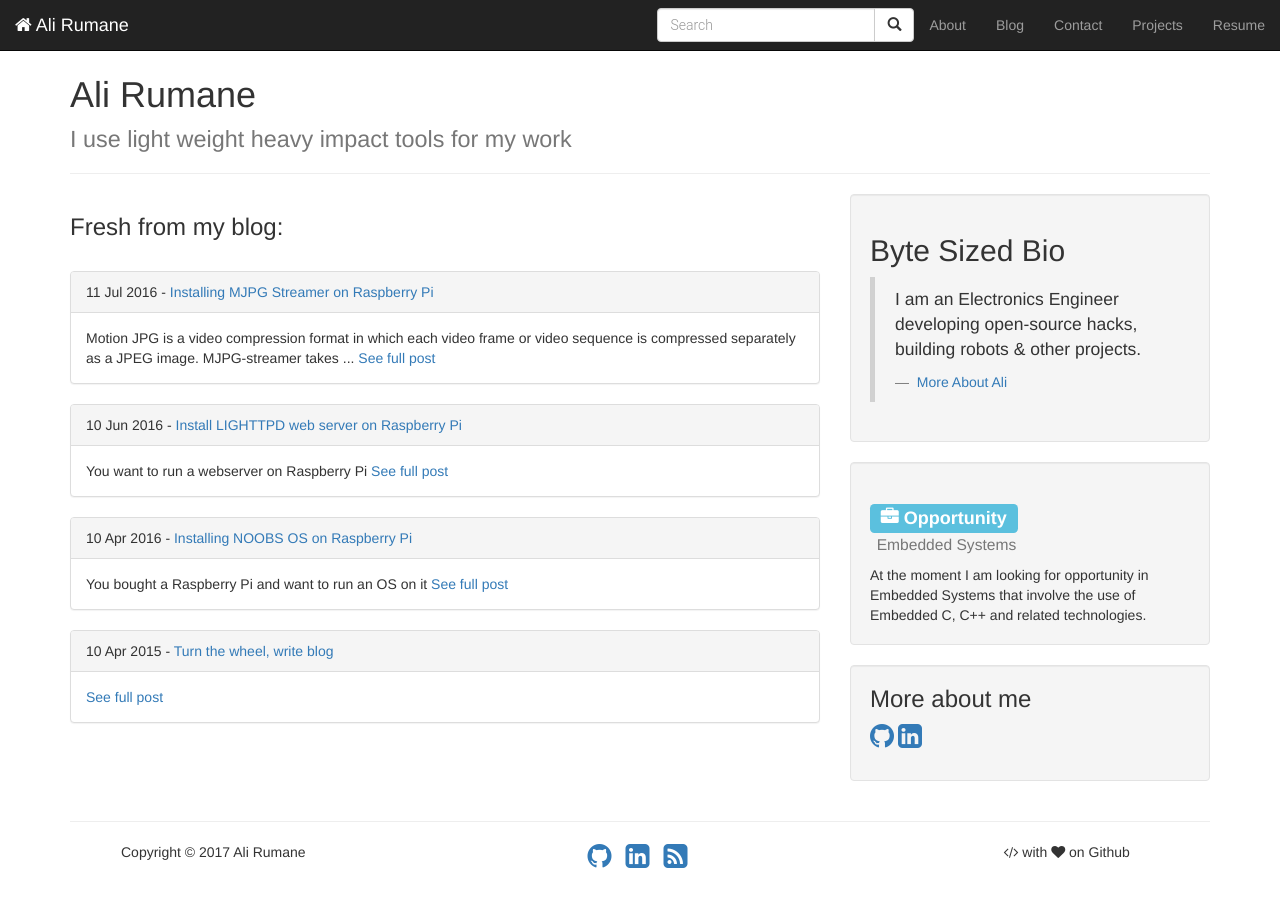
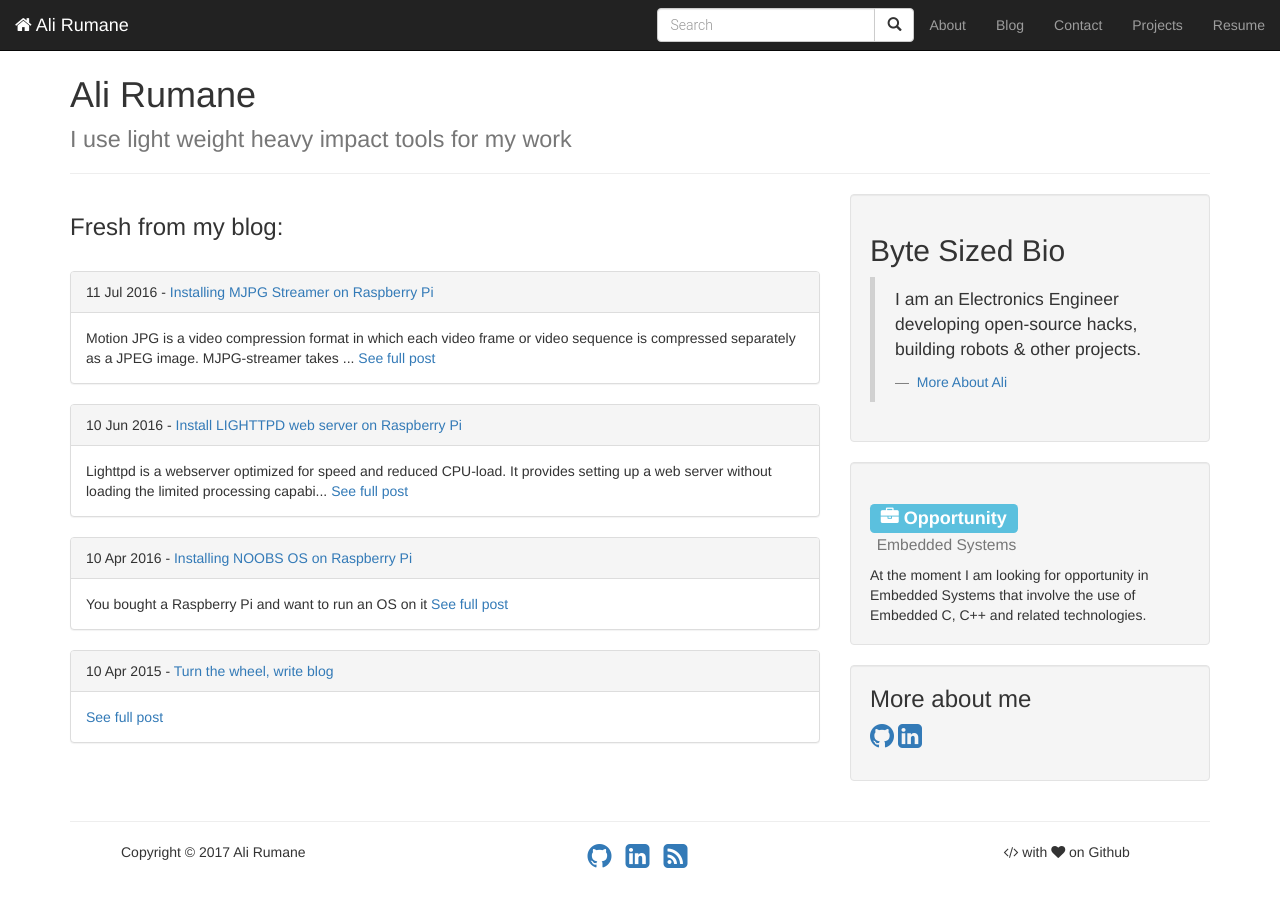
Before and after one commit to alirumane/ali-backup, a Jekyll site: the page built from index.md, in a window 1280 px wide. Built offline with Jekyll 4.4.1, drawn with Linux system fonts in a browser that asks for light colours.

Commit message:
Update 2016-06-10-install-lighttpd-on-raspberry-pi.md

````diff
--- a/_posts/2016-06-10-install-lighttpd-on-raspberry-pi.md
+++ b/_posts/2016-06-10-install-lighttpd-on-raspberry-pi.md
@@ -4,18 +4,29 @@
 tags: [Raspberry Pi, lighttpd, server]
 category: Raspberry Pi Tutorials
 thumbnail : /thumbs/install-lighttpd-on-raspberry-pi.png
-description: You want to run a webserver on Raspberry Pi
+description: Lighttpd is a webserver optimized for speed and reduced CPU-load. It provides setting up a web server without loading the limited processing capability which is ideal for providing web access to the Raspberry Pi as a monitoring tool, or as a lightweight webserver for a personal use.
 ---
+<div class="row">
+<div class="col-md-10">
+<div class="intro">
 <img src="{{ page.thumbnail }}" alt="{{page.title}}">
->You want to run a webserver on Raspberry Pi
+<i class="fa fa-quote-left fa-2x fa-pull-left fa-border"></i>
+<p>{{page.description}}</p>
+</div>
+</div>
+</div>
+
+[Lighttpd](http://www.lighttpd.net/) is an open-source web server optimized for speed-critical, high-performance environments while maintaining standards-compliant, secure and flexible.
+
+It has a very low memory footprint compared to other web servers and takes care of CPU-load.
+Running a light webserver on Linux with Lighttpd and Raspberry Pi:
 
 * Do not remove this line (it will not be displayed)
 {:toc}
 
-[Lighttpd](http://www.lighttpd.net/) is an open-source web server optimized for speed-critical, high-performance environments while maintaining standards-compliant, secure and flexible.
+## A. General
 
- It has a very low memory footprint compared to other web servers and takes care of CPU-load.
-
+Overview and comparison of Memory Usage and Connection Requests.
 
 #### Memory Usage
 
@@ -33,22 +44,24 @@
 Also the requests per second for Lighttpd is suitable for  applications running on Raspberry Pi.
 
 
-## A. Setting up
+## B. Setting up
 
 #### 1. Installing lighttpd
 
 To install the lighttpd web server type the following commands in terminal
 
 
-```shell
+```
 sudo apt-get install lighttpd
 ```
 
+This will install the web server and other required dependencies.
 
 #### 2. Enabling CGI
 
+CGI and FastCGI are not necessary though.
 
-```sh
+```
 sudo lighttpd-enable-mod cgi
 ```
 
@@ -61,7 +74,7 @@
 ```
 
 
-## B. Configuring Server
+## C. Configuring Server
 
 
 You need to change the default location of html in web-directory.  Type the following command in terminal
@@ -98,7 +111,7 @@
  ```
 
 
-## C. Restarting Server
+## D. Restarting Server
 
 
 You can restart the server with any two commands below
@@ -125,18 +138,36 @@
 ```
 
 
-## D. Set permissions on the web directory
+## E. Set permissions on the web directory
 
-Change the permissions on the `www` directory to allow your user to update the webpages without needing them to be root.
+Change the permissions on the `www` directory to allow user to update the webpages without needing to be root.
 
 
- To allow the group to write to the directory type the following in terminal
 
+
+Change the directory owner and group
+
+```
+ sudo chown www-data:www-data /var/www
+```
+
+To allow the group to write to the directory type the following in terminal
 
 ```
  sudo chmod 775 /var/www
 ```
 
- > It is necessary to logout current user and login again to make the changes. It is better to `restart` the Raspberry Pi to set the permissions.
+ To add the pi user to the www-data group
 
- You have successfully installed and configured lighttpd web server on Raspberry Pi!
+```
+ sudo usermod -a -G www-data pi
+```
+
+ > It is necessary to logout current user and login again to make the group permissions.
+ It is better to `restart` the Raspberry Pi to set the permissions.
+
+## E. Testing the server
+
+Once the setup is complete you can access the web page by typing the IP address of the Raspberry Pi in web browser.
+
+ You have successfully installed and configured Lighttpd web server on Raspberry Pi!
````
